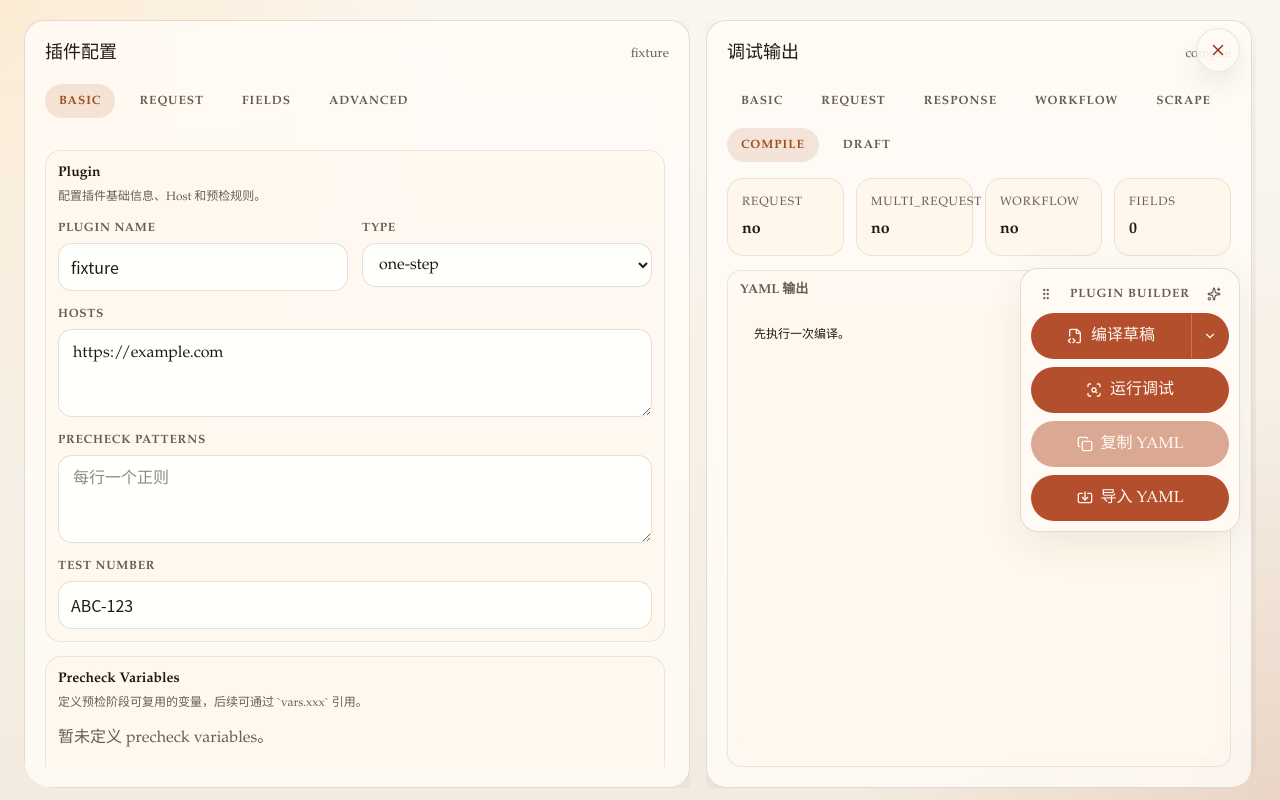
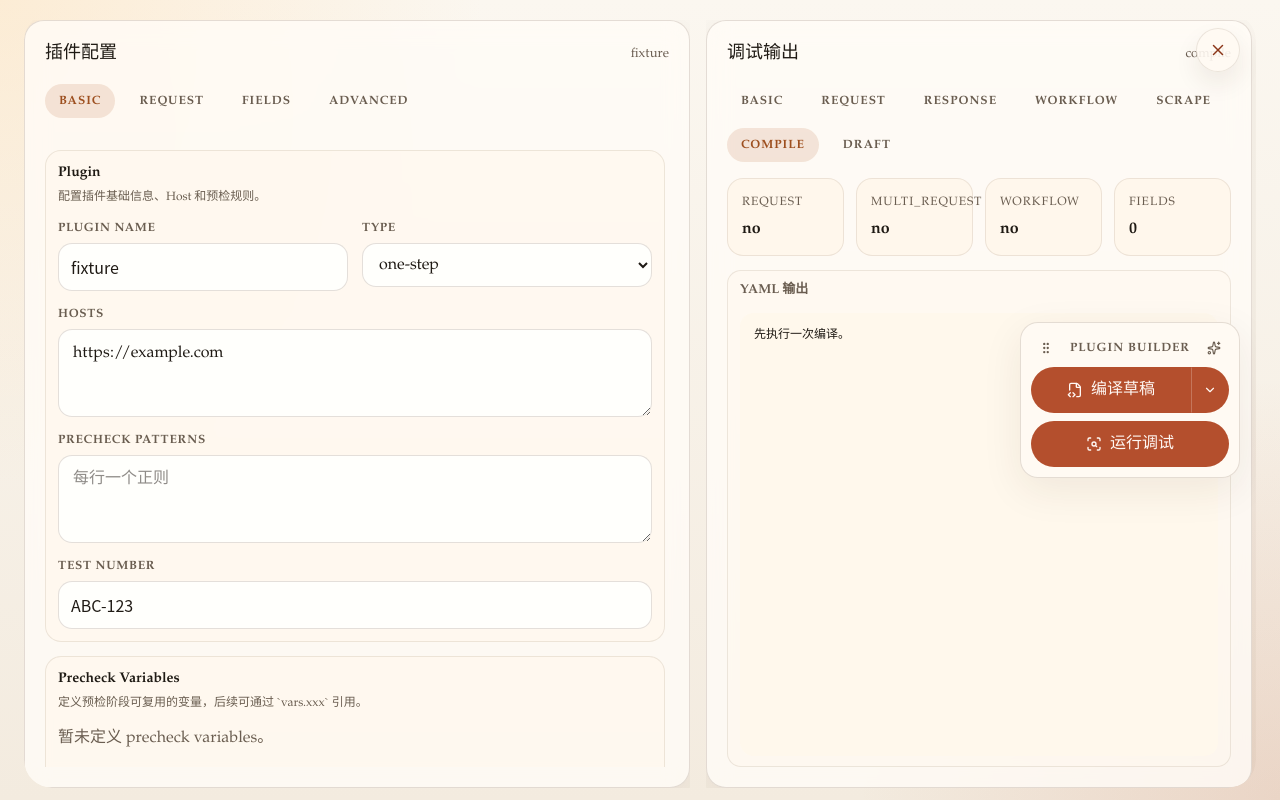
Before and after one commit to xxxsen/yamdc, a Next.js app in the folder web/: page /debug/plugin-editor in a window 1280 px wide. Built offline with nearby package versions, Linux system fonts and the light colour scheme.

Commit message:
refactor: ui

```diff
--- a/web/src/components/plugin-editor-shell.tsx
+++ b/web/src/components/plugin-editor-shell.tsx
@@ -3,7 +3,6 @@
 import {
   ChevronDown,
   Plus,
-  Copy,
   FileCode2,
   GripVertical,
   Import,
@@ -722,6 +721,20 @@ export function PluginEditorShell() {
             </button>
             {compileMenuOpen ? (
               <div className="plugin-editor-split-action-menu">
+                <button className="btn btn-primary plugin-editor-split-action-menu-item" type="button" onClick={handleCopyYAML} disabled={!compileResult?.yaml}>
+                  复制 YAML
+                </button>
+                <button
+                  className="btn btn-primary plugin-editor-split-action-menu-item"
+                  type="button"
+                  onClick={() => {
+                    setCompileMenuOpen(false);
+                    setImportOpen(true);
+                  }}
+                  disabled={busyAction !== ""}
+                >
+                  导入 YAML
+                </button>
                 <button className="btn btn-primary plugin-editor-split-action-menu-item" type="button" onClick={handleClearDraft}>
                   清空草稿
                 </button>
@@ -731,14 +744,6 @@ export function PluginEditorShell() {
           <button className="btn btn-primary" type="button" onClick={() => void run("scrape")} disabled={busyAction !== ""}>
             {busyAction === "scrape" ? <LoaderCircle size={16} className="ruleset-debug-spinner" /> : <ScanSearch size={16} />}
             <span>运行调试</span>
-          </button>
-          <button className="btn btn-primary" type="button" onClick={handleCopyYAML} disabled={!compileResult?.yaml}>
-            <Copy size={16} />
-            <span>复制 YAML</span>
-          </button>
-          <button className="btn btn-primary" type="button" onClick={() => setImportOpen(true)} disabled={busyAction !== ""}>
-            <Import size={16} />
-            <span>导入 YAML</span>
           </button>
         </div>
       </div>
```
